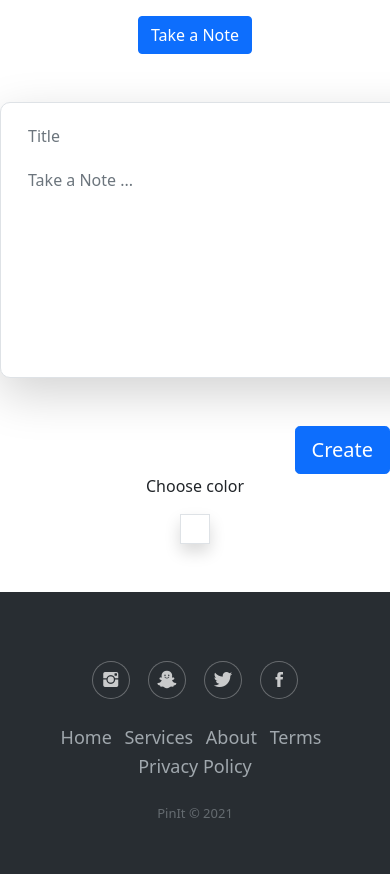
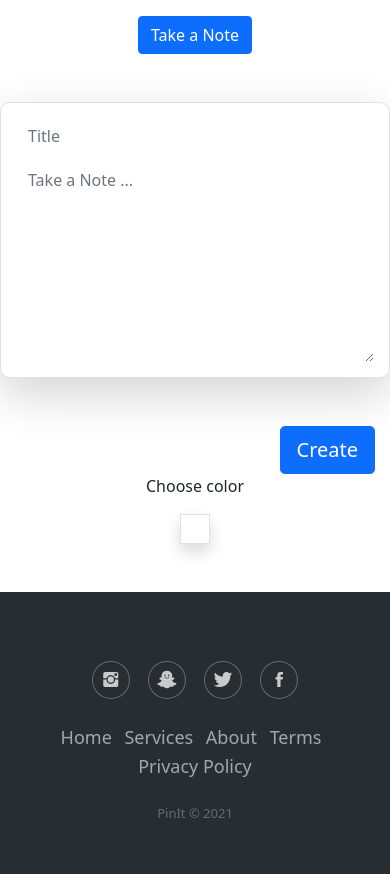
Before and after one commit to viper-5/PinIt, a Flask app: page /create in a window 390 px wide, after a click on "Take a Note"; the page is wider, and only the part inside the window is pictured. Shown: the part 243-1117 px from the top of that part. Run offline with Flask 2, Linux system fonts and the light colour scheme; the visitor is signed in with stand-in values (Sample User, id 1); parts of the project's set-up code (start-up, migrations or seed data) failed here and were passed over; some libraries are stand-ins or nearby versions.

Commit message:
responsivity bug fix

```diff
--- a/static/css/styles.css
+++ b/static/css/styles.css
@@ -63,7 +63,7 @@ h2 {
     margin-right: auto;
     display: block;
     justify-content: center;
-    min-width: 1000px;
+    max-width: 1000px;
     border-radius: 10px;
 }
 
@@ -118,3 +118,8 @@ h2 {
     -ms-transition: background-color 1000ms linear;
     transition: background-color 1000ms linear;
 }
+
+.submit-note {
+    max-width: 1000px;
+    padding-right: 15px;
+}
```
